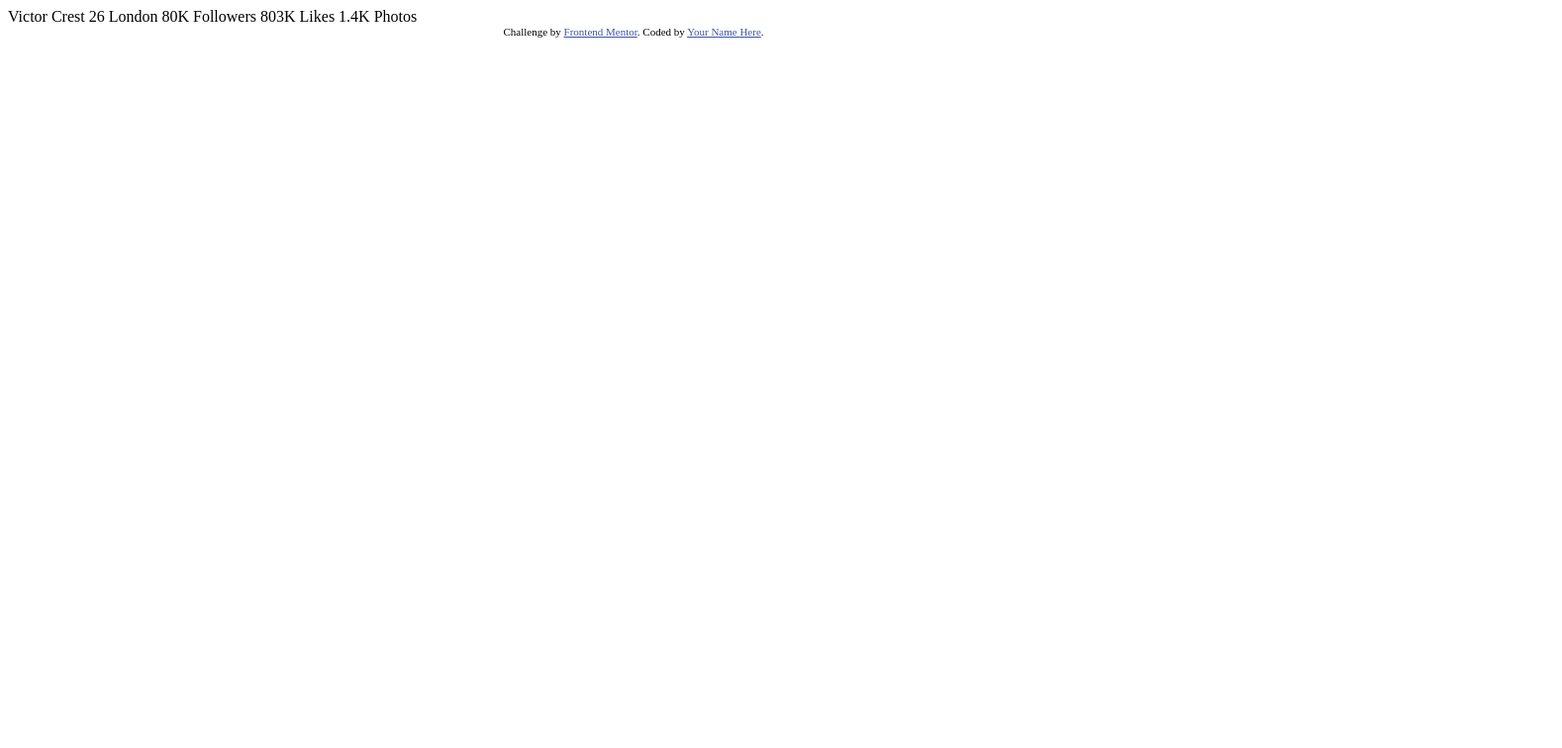
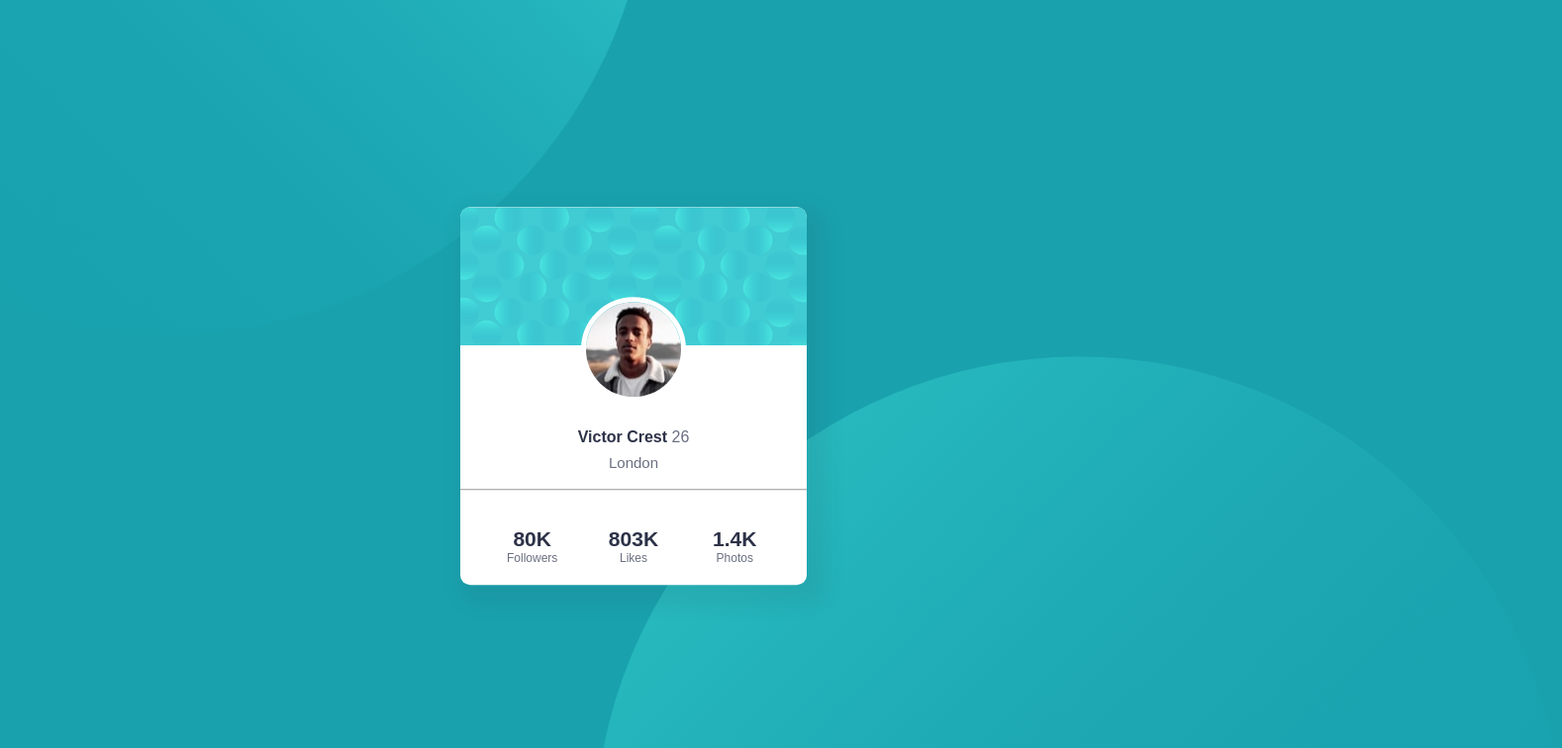
Before and after one commit to asamoahe3/profile-card-component, a plain HTML site: page index.html in a window 1280 px wide. Shown: the top 756 px of the page at 99% size, 1578 px wide, since content can reach past the window. Drawn offline with Linux system fonts and the light colour scheme.

Commit message:
page style modified to match the given design

```diff
--- a/index.html
+++ b/index.html
@@ -1,35 +1,47 @@
 <!DOCTYPE html>
 <html lang="en">
+
 <head>
   <meta charset="UTF-8">
-  <meta name="viewport" content="width=device-width, initial-scale=1.0"> <!-- displays site properly based on user's device -->
+  <meta name="viewport" content="width=device-width, initial-scale=1.0">
+  <!-- displays site properly based on user's device -->
 
   <link rel="icon" type="image/png" sizes="32x32" href="./images/favicon-32x32.png">
-
+  <link rel="stylesheet" href="style.css">
   <title>Frontend Mentor | Profile card component</title>
 
-  <!-- Feel free to remove these styles or customise in your own stylesheet 👍 -->
-  <style>
-    .attribution { font-size: 11px; text-align: center; }
-    .attribution a { color: hsl(228, 45%, 44%); }
-  </style>
 </head>
+
 <body>
-  Victor Crest
-  26
-  London
+  <div class="bg-top">
+    <img src="./images/bg-pattern-top.svg" alt="">
+  </div>
 
-  80K
-  Followers
+  <div class="bg-bottom">
+    <img src="./images/bg-pattern-bottom.svg" alt="">
+  </div>
 
-  803K
-  Likes
+  <main class="container">
+    <div class="card-top">
+      <img src="./images/bg-pattern-card.svg" alt="">
+    </div>
 
-  1.4K
-  Photos
-  <div class="attribution">
-    Challenge by <a href="https://www.frontendmentor.io?ref=challenge" target="_blank">Frontend Mentor</a>.
-    Coded by <a href="#">Your Name Here</a>.
-  </div>
+    <div class="profile">
+      <div class="profile-image"><img src="./images/image-victor.jpg" alt=""></div>
+      <h2> Victor Crest <span class="text-mute">26</span></h2>
+      <p class="text-small">London</p>
+    </div>
+
+    <div class="hr"></div>
+
+    <div class="rating">
+      <h3 class="rating-item">80K <span class="line-break">Followers</span> </h3>
+      <h3 class="rating-item">803K <span class="line-break">Likes</span></h3>
+      <h3 class="rating-item">1.4K <span class="line-break">Photos</span></h3>
+    </div>
+
+  </main>
+
 </body>
+
 </html>
--- /dev/null
+++ b/style.css
@@ -0,0 +1,121 @@
+@import url("https://fonts.googleapis.com/css2?family=Kumbh+Sans&display=swap");
+@import url("https://fonts.googleapis.com/css2?family=Kumbh+Sans:wght@700&display=swap");
+:root {
+  --dark-cyan: hsl(185, 75%, 39%);
+  --desaturated-blue: hsl(229, 23%, 23%);
+  --grayish-blue: hsl(227, 10%, 46%);
+  --dark-gray: hsl(0, 0%, 59%);
+  --white: rgb(255, 255, 255);
+}
+
+*,
+::after,
+::before {
+  box-sizing: border-box;
+  padding: 0;
+  margin: 0;
+}
+
+body {
+  font-family: "Kumbh", sans-serif;
+  font-size: 18px;
+  background-color: var(--dark-cyan);
+  /* display: flex;
+  justify-content: center;
+  align-items: center; */
+  height: 100vh;
+  overflow: hidden;
+}
+
+.bg-top {
+  position: absolute;
+  top: -80%;
+  left: -25%;
+}
+
+.bg-bottom {
+  position: absolute;
+  left: 600px;
+  top: 20em;
+}
+
+.bg-top img,
+.bg-bottom {
+  max-width: 100%;
+  height: auto;
+}
+
+.container {
+  background-color: var(--white);
+  border-radius: 10px;
+  max-width: 350px;
+  position: absolute;
+  top: 50%;
+  left: 50%;
+  transform: translate(-50%, -50%);
+  box-shadow: 10px 10px 20px 10px hsla(229, 23%, 23%, 0.089);
+}
+
+.card-top img {
+  border-top-right-radius: 10px;
+  border-top-left-radius: 10px;
+  max-width: 100%;
+  height: auto;
+}
+
+.profile > .profile-image {
+  display: flex;
+  justify-items: center;
+  justify-content: center;
+  margin: -3em 0 1.5em 0;
+}
+
+.profile > .profile-image img {
+  border: 5px solid var(--white);
+  border-radius: 50%;
+}
+
+.profile h2 {
+  text-align: center;
+  font-weight: 700;
+  font-size: 16px;
+  color: var(--desaturated-blue);
+}
+
+.profile .text-mute {
+  color: var(--grayish-blue);
+  font-weight: 400;
+}
+
+.profile .text-small {
+  font-size: 15px;
+  text-align: center;
+  margin-top: 0.5em;
+  color: var(--grayish-blue);
+}
+
+.hr {
+  background-color: var(--dark-gray);
+  margin: 1em 0 1em 0;
+  height: 1px;
+}
+
+.rating {
+  padding: 20px;
+  display: grid;
+  grid-template-columns: 33% 33% 33%;
+  justify-content: center;
+  align-items: center;
+}
+
+.rating h3 {
+  text-align: center;
+  color: var(--desaturated-blue);
+}
+
+.rating h3 .line-break {
+  color: var(--grayish-blue);
+  font-size: 12px;
+  font-weight: 400;
+  display: block;
+}
```
